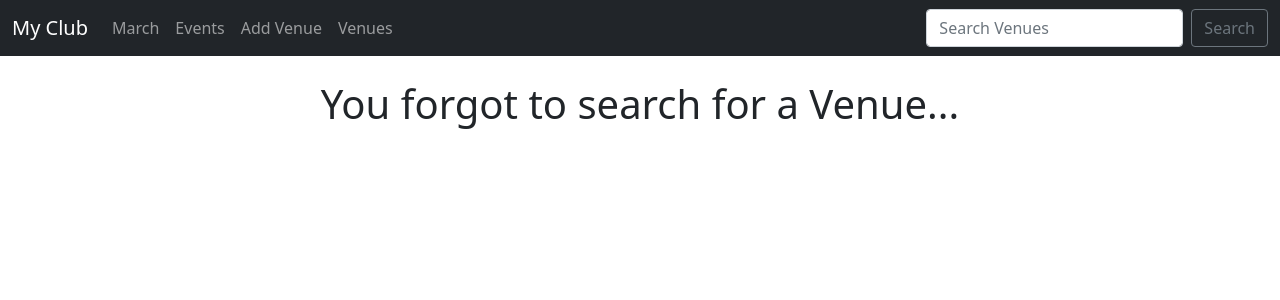
After one commit to GCRicker/Django, a Django app: template myclub_website/events/templates/events/search_venues.html in a window 1280 px wide. The commit adds this page. Shown: the top 300 px of the page. Run offline with Django 3.2, Linux system fonts and the light colour scheme; the template is opened without the code that fills it, so the values that code supplies are empty.

Commit message:
Complete up to and including lesson 9

```diff
--- a/myclub_website/events/templates/events/navbar.html
+++ b/myclub_website/events/templates/events/navbar.html
@@ -25,9 +25,12 @@
         </li>
 
       </ul>
-      <form class="d-flex">
-        <input class="form-control me-2" type="search" placeholder="Search" aria-label="Search">
-        <button class="btn btn-outline-success" type="submit">Search</button>
+      <form class="d-flex" method=POST action="{% url 'search-venues' %}">
+        {% csrf_token %}
+        <input class="form-control me-2"
+         type="search" placeholder="Search Venues" aria-label="Search"
+         name="searched">
+        <button class="btn btn-outline-secondary" type="submit">Search</button>
       </form>
     </div>
   </div>
--- /dev/null
+++ b/myclub_website/events/templates/events/search_venues.html
@@ -0,0 +1,18 @@
+{% extends 'events/base.html' %}
+
+{% block content %}
+
+    <center>
+    {% if searched %}
+        <h1>You searched for {{ searched }}</h1>
+        <br/>
+        {% for venue in venues %}
+            <a href="{% url 'show-venue' venue.id %}">{{ venue }}</a><br/>
+        {% endfor %}
+    {% else %}
+        <h1>You forgot to search for a Venue...</h1>
+    {% endif %}
+
+    </center>
+
+{% endblock %}
--- a/myclub_website/events/urls.py
+++ b/myclub_website/events/urls.py
@@ -14,4 +14,5 @@ urlpatterns = [
     path("add_venue", views.add_venue, name="add-venue"),
     path("list_venues", views.list_venues, name="list-venues"),
     path("show_venue/<venue_id>", views.show_venue, name="show-venue"),
+    path("search_venues", views.search_venues, name="search-venues"),
 ]
```
Also changed, not shown: myclub_website/events/views.py (+13 -0 lines).
